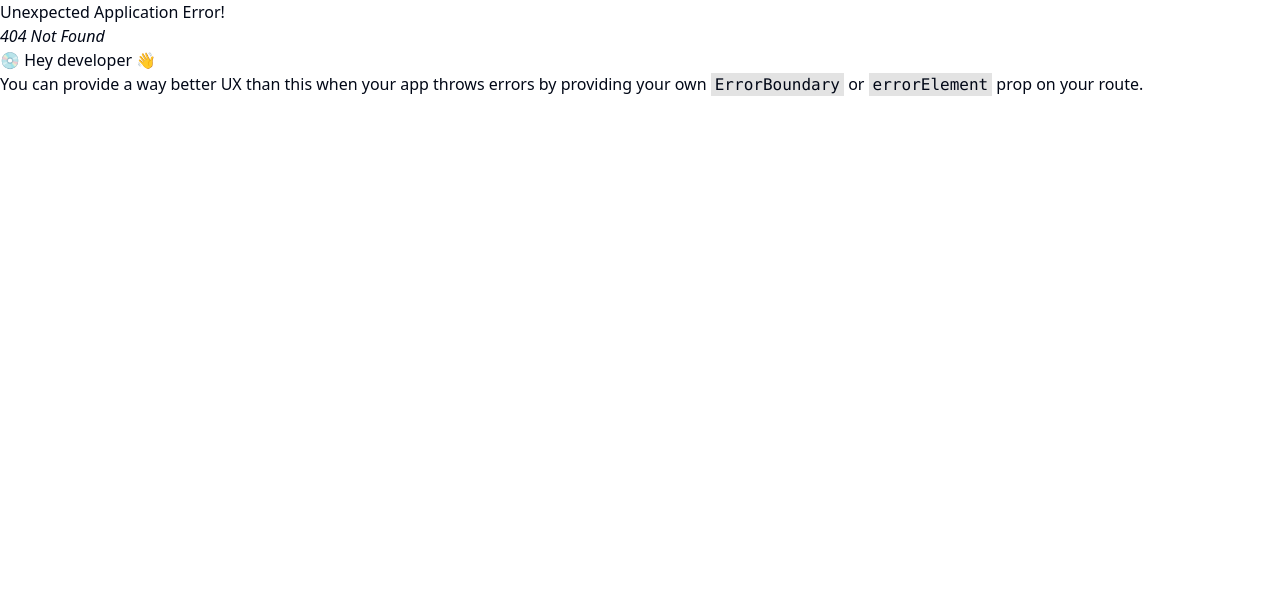
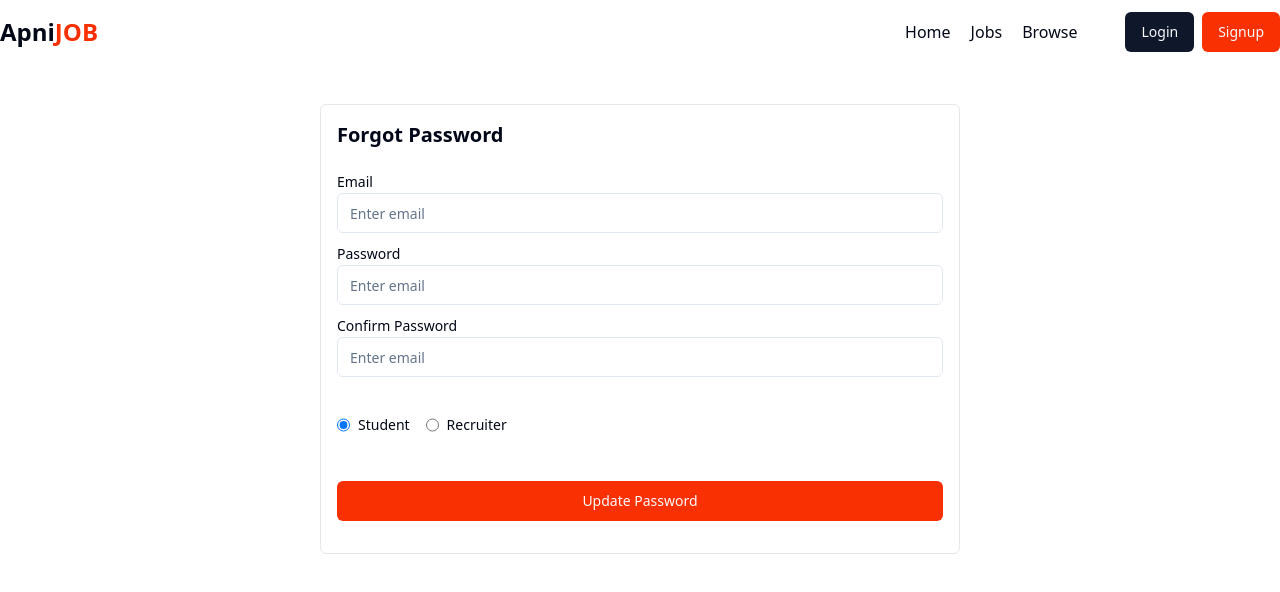
Before and after one commit to legendajar/job-portal-mern, a React (Vite) app in the folder frontend/: page /auth/forgotpassword in a window 1280 px wide. Before the commit this address had no page. Shown: the top 592 px of the page. Built offline with nearby package versions, Linux system fonts and the light colour scheme.

Commit message:
feat: Add Forgot Password functionality

```diff
--- a/frontend/src/App.jsx
+++ b/frontend/src/App.jsx
@@ -13,6 +13,7 @@ import RecruiterJobs from './page/RecruiterPage/RecruiterJobs/RecruiterJobs';
 import PostJobs from './page/RecruiterPage/PostJobs/PostJobs';
 import Applicants from './page/RecruiterPage/Applicants/Applicants';
 import ProtectedRoute from './page/RecruiterPage/ProtectedRoute/ProtectedRoute';
+import ForgotPassword from './page/Auth/ForgotPassword/ForgotPassword';
 
 const appRouter = createBrowserRouter([
   {
@@ -43,6 +44,11 @@ const appRouter = createBrowserRouter([
   {
     path: '/profile',
     element: <Profile />
+  },
+
+  {
+    path: '/auth/forgotpassword',
+    element: <ForgotPassword />
   },
 
   // Recruiter routes
--- /dev/null
+++ b/frontend/src/page/Auth/ForgotPassword/ForgotPassword.jsx
@@ -0,0 +1,147 @@
+import Navbar from '@/components/shared/Navbar/Navbar'
+import { Button } from '@/components/ui/button'
+import { Input } from '@/components/ui/input'
+import { Label } from '@/components/ui/label'
+import { RadioGroup } from '@/components/ui/radio-group'
+import { setLoading } from '@/redux/authSlice.js'
+import axios from 'axios'
+import { useEffect, useState } from 'react'
+import { useDispatch, useSelector } from 'react-redux'
+import { useNavigate } from 'react-router-dom'
+import { USER_API_END_POINT } from '@/utils/constant.js'
+import { toast } from 'sonner'
+import { Loader2 } from 'lucide-react'
+
+const ForgotPassword = () => {
+    const [input, setInput] = useState({
+        email: '',
+        password: '',
+        confirmPassword: '',
+        role: 'student',
+    });
+
+    const changeEventHandler = (e) => {
+        setInput({
+            ...input,
+            [e.target.name]: e.target.value
+        })
+    };
+
+    const {loading, user} = useSelector(store => store.auth)
+    const navigate = useNavigate();
+    const dispatch = useDispatch();
+    const submitHandler = async (e) => {
+        e.preventDefault();
+
+        console.log(input)
+
+        const formData = new FormData();
+        formData.append("email", input.email);
+        formData.append("password", input.password);
+        formData.append("confirmPassword", input.confirmPassword);
+        formData.append("role", input.role);
+
+        console.log(formData)
+
+        try {
+            dispatch(setLoading(true));
+            const res = await axios.post(`${USER_API_END_POINT}/forgotpassword`, formData, {
+                headers:{
+                    "Content-Type": "application/json"
+                },
+                withCredentials: true
+            });
+
+            if (res.data.success) {
+                navigate("/auth/login");
+                toast.success(res.data.message);
+            }
+        } catch (err) {
+            console.log(err)
+            toast.error(err.response.data.message)
+        } finally {
+            dispatch(setLoading(false))
+        }
+    }
+
+    useEffect(() => {
+        if (user) {
+            navigate("/");
+            toast.success("You are already logged in")
+            return;
+        }
+    }, [])
+  return (
+    <div className='forgotpassword'>
+        <Navbar />
+        <div className='flex items-center justify-center max-w-7xl mx-auto'>
+            <form onSubmit={submitHandler} className='w-1/2 border border-gray-200 rounded-md p-4 my-10'>
+                <h1 className='font-bold text-xl mb-5'>Forgot Password</h1>
+                <div className='my-2'>
+                    <Label htmlFor='email'>Email</Label>
+                    <Input
+                        type='email'
+                        name='email'
+                        placeholder='Enter email'
+                        onChange={changeEventHandler}
+                        value={input.email}
+                    />
+                </div>
+                <div className='my-2'>
+                    <Label htmlFor='password'>Password</Label>
+                    <Input
+                        type='password'
+                        name='password'
+                        placeholder='Enter email'
+                        onChange={changeEventHandler}
+                        value={input.password}
+                    />
+                </div>
+                <div className='my-2'>
+                    <Label htmlFor='confirmPassword'>Confirm Password</Label>
+                    <Input
+                        type='password'
+                        name='confirmPassword'
+                        placeholder='Enter email'
+                        onChange={changeEventHandler}
+                        value={input.confirmPassword}
+                    />
+                </div>
+                <div className='flex items-center justify-betweeen'>
+                    <RadioGroup className='flex items-center gap-4 my-5'>
+                        <div className="flex items-center space-x-2">
+                            <Input
+                                type='radio'
+                                name='role'
+                                value='student'
+                                className='cursor-pointer'
+                                checked={input.role === 'student'}
+                                onChange={changeEventHandler}
+                            />
+                            <Label htmlFor='student'>Student</Label>
+                        </div>
+                        <div className="flex items-center space-x-2">
+                            <Input
+                                type='radio'
+                                name='role'
+                                value='recruiter'
+                                className='cursor-pointer'
+                                checked={input.role === 'recruiter'}
+                                onChange={changeEventHandler}
+                            />
+                            <Label htmlFor='recruiter'>Recruiter</Label>
+                        </div>
+                    </RadioGroup>
+                </div>
+                {
+                    loading ?
+                    <Button> <Loader2 className="mr-2 h-4 w-4 animate-spin"/> Please Wait </Button> :
+                    <Button type="submit" className="w-full my-4 bg-[#F83002]"> Update Password </Button>
+                }
+            </form>
+        </div>
+    </div>
+  )
+}
+
+export default ForgotPassword
--- a/frontend/src/page/Auth/Login/Login.jsx
+++ b/frontend/src/page/Auth/Login/Login.jsx
@@ -126,9 +126,15 @@ const Login = () => {
             <Button type="submit" className="w-full my-4 bg-[#F83002]"> Login </Button>
           }
 
-          <span className="text-sm"> Don't have an account ?
-            <Link to='/auth/signup' className='text-blue-600'> Signup</Link>
-          </span>
+          <div className='flex items-center justify-between my-5'>
+            <span className="text-sm"> Don't have an account ?
+              <Link to='/auth/signup' className='text-blue-600'> Signup</Link>
+            </span>
+
+            <span className="text-sm"> Don't remember password ?
+              <Link to='/auth/forgotpassword' className='text-blue-600'> Forgot Password</Link>
+            </span>
+          </div>
         </form>
       </div>
     </div>
```
Also changed, not shown: 2 other files (tests, documents, lock files or other folders).
